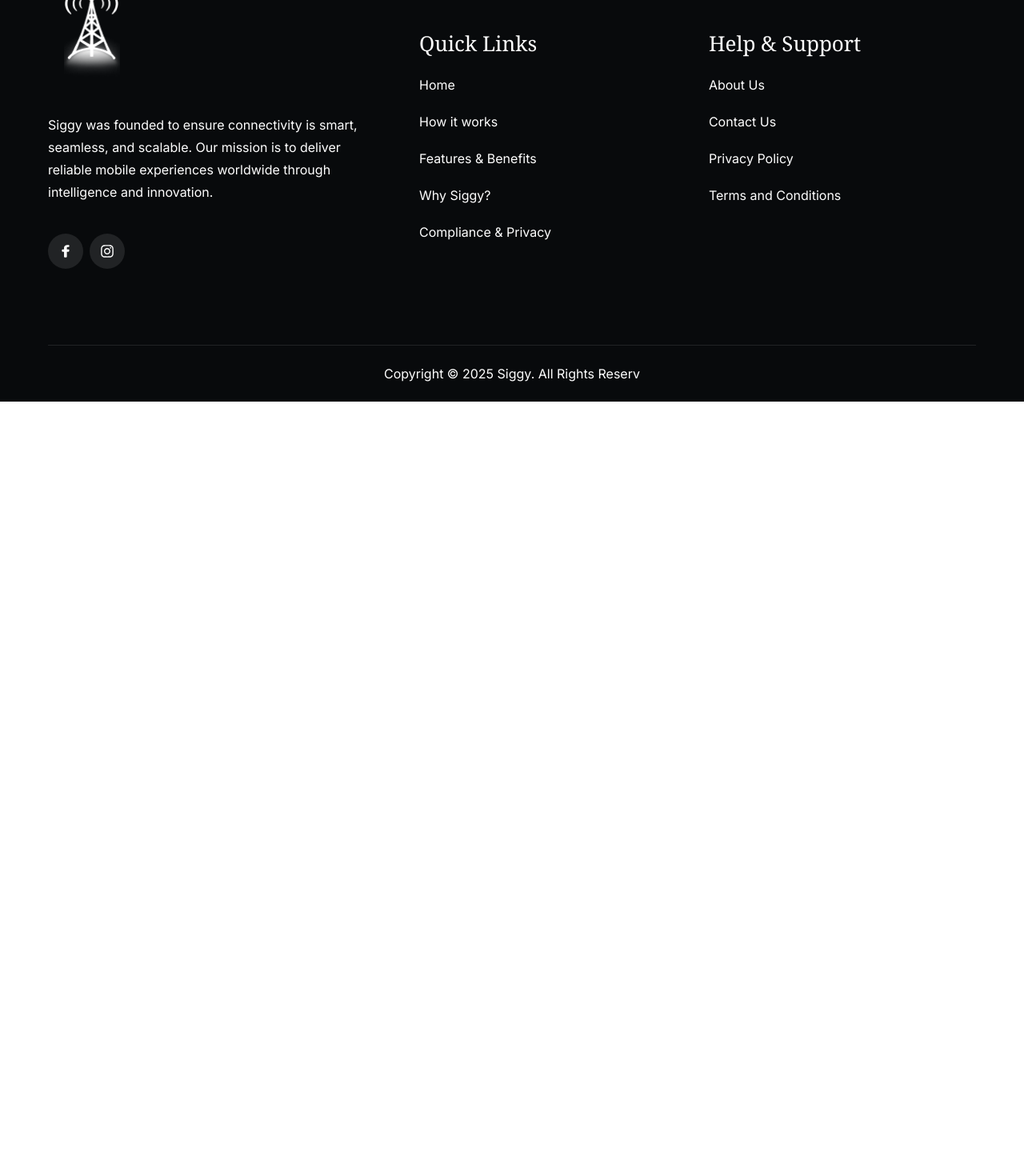
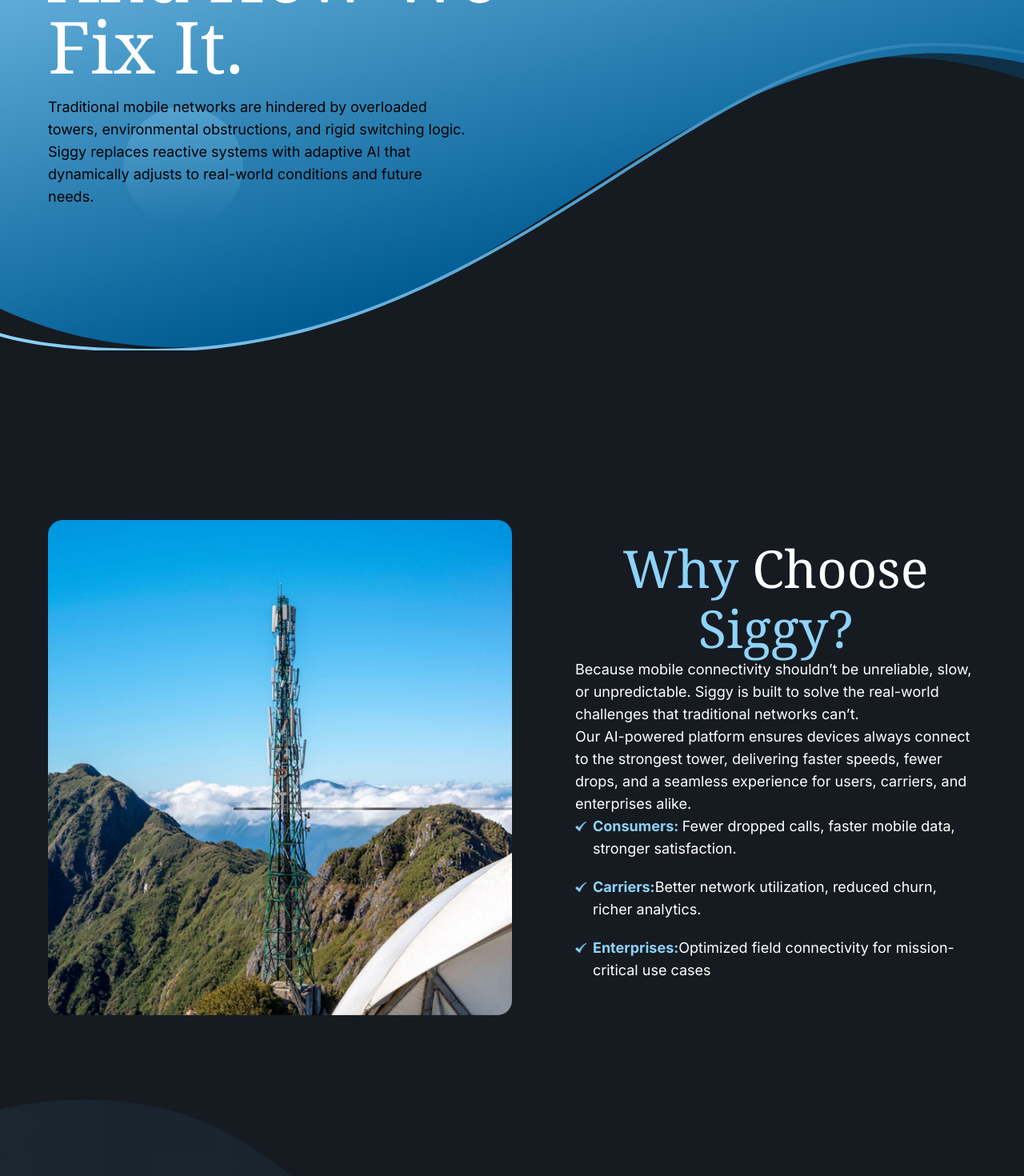
Before and after one commit to developeritexpert/siggi_ai_main, a Next.js app: page /why in a window 1280 px wide. Shown: the part 480-1950 px from the top of the page at 80% size. Before the commit the page ends 982 px from the top, so only its background shows below. Built offline with nearby package versions, Linux system fonts and the light colour scheme.

Commit message:
fixing bugs

```diff
--- a/app/components/HomeComponents/FAQSection.tsx
+++ b/app/components/HomeComponents/FAQSection.tsx
@@ -37,11 +37,11 @@
     setExpandedFaq(expandedFaq === index ? null : index);
   };
   return (
-       <section className="relative py-[50px] md:py-[100px]  md:py-[100px]  px-[20px] md:px-[60px]" >
+       <section className="relative py-[50px]  md:py-[100px]  px-[20px] md:px-[60px]" >
 
          <Image src="/images/group_0001.png"  alt="Signal Tower"  width={96} height={140} className="w-[200px] hidden sm:w-[300px] sm:block absolute z-9  bottom-0 right-0"/>
 
-           <div className="container mx-auto  flex flex-col lg:flex-row  w-full    gap-8 lg:gap-12">
+           <div className="container mx-auto  flex flex-col lg:flex-row  w-full    gap-8 lg:gap-1">
           {/* FAQ Header */}
           <div className="w-full lg:w-[50%] ">
             <h2 className="text-2xl sm:text-3xl md:text-4xl lg:text-[65px] font-georgia font-normal leading-tight text-left text-white mb-4 sm:mb-6">
--- a/app/components/HomeComponents/SingalUbgrade.tsx
+++ b/app/components/HomeComponents/SingalUbgrade.tsx
@@ -84,7 +84,7 @@
                   <h3 className="text-lg sm:text-xl lg:text-2xl font-inter font-bold text-[#0e1412]">
                     Stronger Signal, Fewer Drops
                   </h3>
-                  <p className="text-sm md:text-[20px] mx-w-[336px] font-normal text-[#0e1412] leading-relaxed">
+                  <p className="text-sm md:text-[20px] max-w-[331px] font-normal text-[#0e1412] leading-relaxed">
                     Enjoy more reliable calls and faster data—even in weak  coverage areas.
                   </p>
                   </div>
@@ -106,7 +106,7 @@
                   <h3 className="text-lg sm:text-xl lg:text-2xl font-inter font-bold text-[#0e1412]">
                     Works Anywhere, Anytime
                   </h3>
-                  <p className="text-sm md:text-[20px] font-inter font-normal mx-w-[300px] text-[#0e1412] leading-relaxed">
+                  <p className="text-sm md:text-[20px] font-inter font-normal max-w-[300px]   text-[#0e1412] leading-relaxed">
                     Whether you&apos;re at home, commuting, or traveling, Siggy
                     adapts to your environment.
                   </p>
@@ -142,7 +142,7 @@
                   <h3 className="text-lg sm:text-xl lg:text-2xl font-inter font-bold text-[#0e1412] ">
                     Private & Secure
                   </h3>
-                  <p className="text-sm md:text-[20px] max-w-[349px]font-inter font-normal text-[#0e1412] leading-relaxed">
+                  <p className="text-sm md:text-[20px] max-w-[349px] font-inter font-normal text-[#0e1412] leading-relaxed">
                     Your personal data stays protected. Siggy only uses
                     what&apos;s necessary to enhance performance.
                   </p>
--- /dev/null
+++ b/app/components/WhySiggyComponents/WhyChooseSiggiy.tsx
@@ -0,0 +1,53 @@
+import React from "react";
+import FeatureTextComponent from "../featuresComponents/FeatureTextComponent";
+import Image from "next/image";
+const WhyChooseSiggiy = () => {
+  return (
+    <section className="px-[20px] py-[50px] md:py-[100px] md:px-[60px] text-white">
+      <div className="container mx-auto">
+        <div className="w-full flex flex-col md:flex-row-reverse md:justify-between items-center gap-[30px] md:gap-[79px] mt-[35px] md:mt-[112px]">
+          <div className="w-full md:w-1/2 max-w-[584px]">
+            <h2 className="w-full font-normal text-[24px]  md:text-[65px] md:leading-[75px] text-center max-w-[738px] mx-auto">
+              <span className="text-[#8ED3FA]"> Why </span>
+              Choose
+              <span className="text-[#8ED3FA]"> Siggy?</span>
+            </h2>
+            <p className="text-[14px] md:text-[18px] font-normal leading-[28px]">
+              Because mobile connectivity shouldn’t be unreliable, slow, or
+              unpredictable. Siggy is built to solve the real-world challenges
+              that traditional networks can’t.
+            </p>
+            <p className="text-[14px] md:text-[18px] font-normal leading-[28px]">
+              Our AI-powered platform ensures devices always connect to the
+              strongest tower, delivering faster speeds, fewer drops, and a
+              seamless experience for users, carriers, and enterprises alike.
+            </p>
+            <div className="w-full flex flex-col">
+              <FeatureTextComponent
+                imageParaText="Consumers: "
+                imageSpanText=" Fewer dropped calls, faster mobile data, stronger satisfaction."
+              />
+              <FeatureTextComponent
+                imageParaText="Carriers:"
+                imageSpanText="Better network utilization, reduced churn, richer analytics."
+              />
+              <FeatureTextComponent
+                imageParaText="Enterprises:"
+                imageSpanText="Optimized field connectivity for mission-critical use cases"
+              />
+            </div>
+          </div>
+          <Image
+            src="/images/why_rectangle_siggy.png"
+            alt="power-feature-img"
+            height={447}
+            width={634}
+            className="w-full md:w-1/2 h-auto"
+          />
+        </div>
+      </div>
+    </section>
+  );
+};
+
+export default WhyChooseSiggiy;
--- a/app/components/WhySiggyComponents/WhySiggyHero.tsx
+++ b/app/components/WhySiggyComponents/WhySiggyHero.tsx
@@ -2,7 +2,19 @@
 
 const WhySiggyHero = () => {
   return (
-    <div>WhySiggyHero</div>
+      <section className="w-full pb-[149px] px-[20px] pt-[130px] md:pt-[226px] md:pb-[178px] 2xl:pb-[201px] 2xl:bg-bottom  md:px-[60px]
+             bg-[url('/assests/HeroSection.svg')]  bg-no-repeat bg-cover ">
+             <div className="container mx-auto">
+             <h1 className="text-[36px] leading-[40px]   max-w-[295px] md:text-[90px] md:leading-[89px] md:max-w-[705px] font-normal text-white">
+               Why Your Signal Fails — And How We Fix It.
+             </h1>
+             <p className="font-normal leading-[24px] mt:[16px] text-[16px] md:text-[18px] md:leading-[28px] max-w-[524px] md:mt-[18px]">
+              Traditional mobile networks are hindered by overloaded towers, environmental
+              obstructions, and rigid switching logic. Siggy replaces reactive systems with
+               adaptive AI that dynamically adjusts to real-world conditions and future needs.
+             </p>
+             </div>
+             </section>
   )
 }
 
--- a/app/why/page.tsx
+++ b/app/why/page.tsx
@@ -1,10 +1,12 @@
 import React from 'react'
 import WhySiggyHero from '../components/WhySiggyComponents/WhySiggyHero'
+import WhyChooseSiggiy from '../components/WhySiggyComponents/WhyChooseSiggiy'
 
 const page = () => {
   return (
   <main className="bg-[#161b21]">
       <WhySiggyHero/>
+      <WhyChooseSiggiy/>
         </main>
   )
 }
```
Also changed, not shown: public/images/why_rectangle_siggy.png (added).
